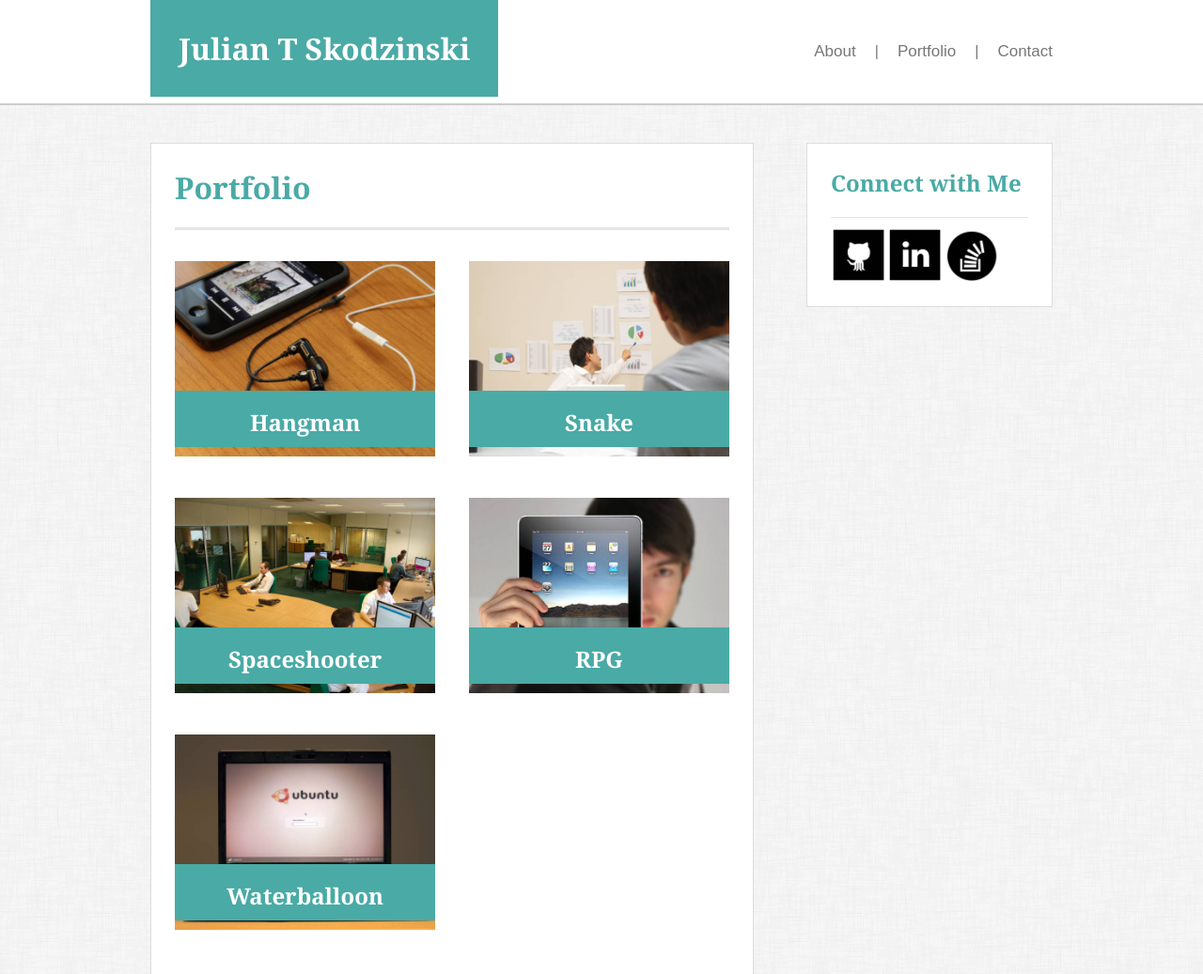
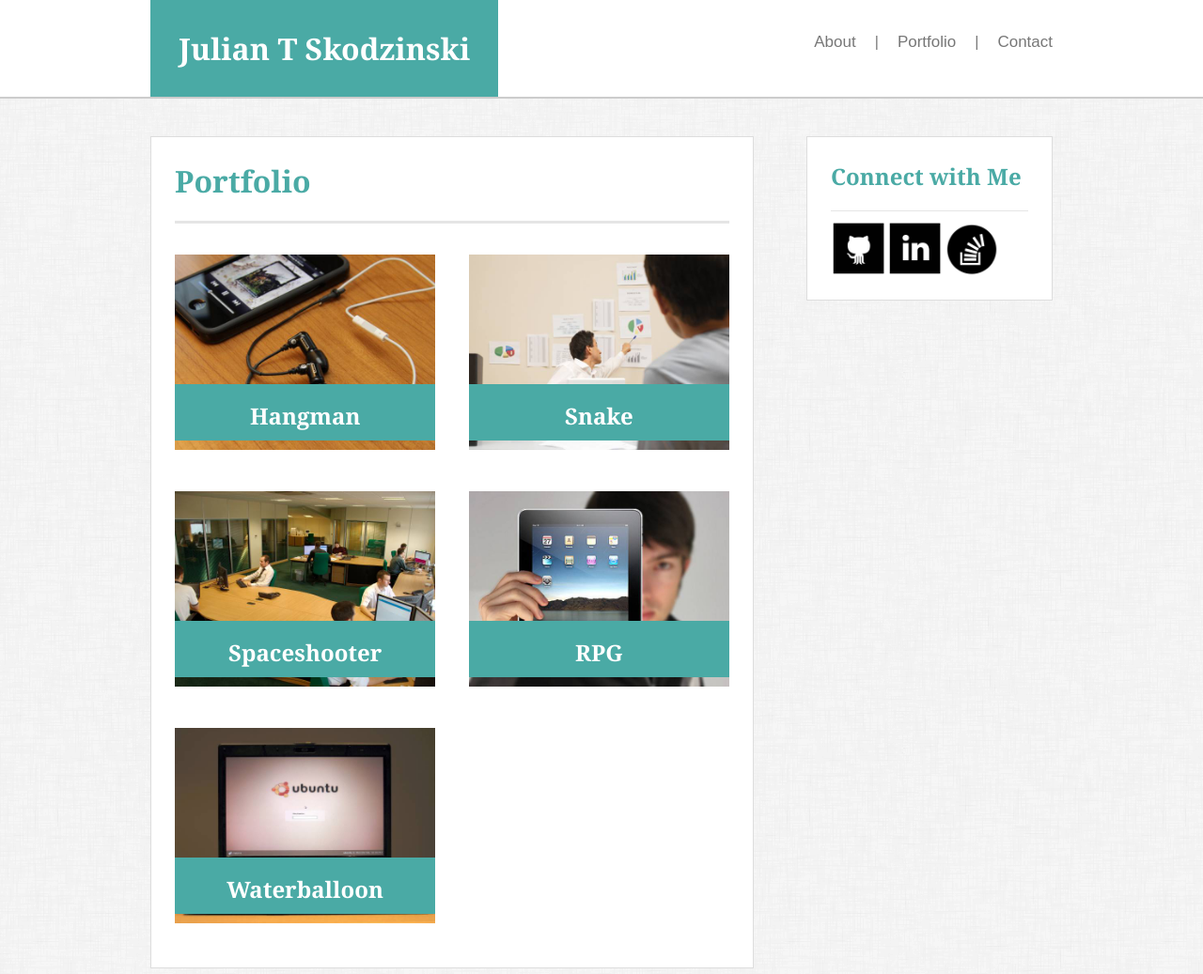
Before and after one commit to juliantsk/Responsive-Portfolio, a plain HTML site: page portfolio.html in a window 1280 px wide. Shown: the top 1037 px of the page at 94% size. Drawn offline with Linux system fonts and the light colour scheme.

Commit message:
Fixed header height for viewport widths greater than 980px.

```diff
--- a/assets/css/media.css
+++ b/assets/css/media.css
@@ -11,6 +11,7 @@
         overflow: initial;
         bottom: initial;
         right: initial;
+        padding: 20px 0px 20px 0px;
     }
     a.navbar {
         margin: auto;
--- a/assets/css/style.css
+++ b/assets/css/style.css
@@ -59,7 +59,7 @@ h1.header {
     overflow: hidden;
     display: flex;
     position: relative;
-    padding: 30px 0px 30px 0px;
+    padding: 20px 0px 20px 0px;
     float: right;
 }
 
```
